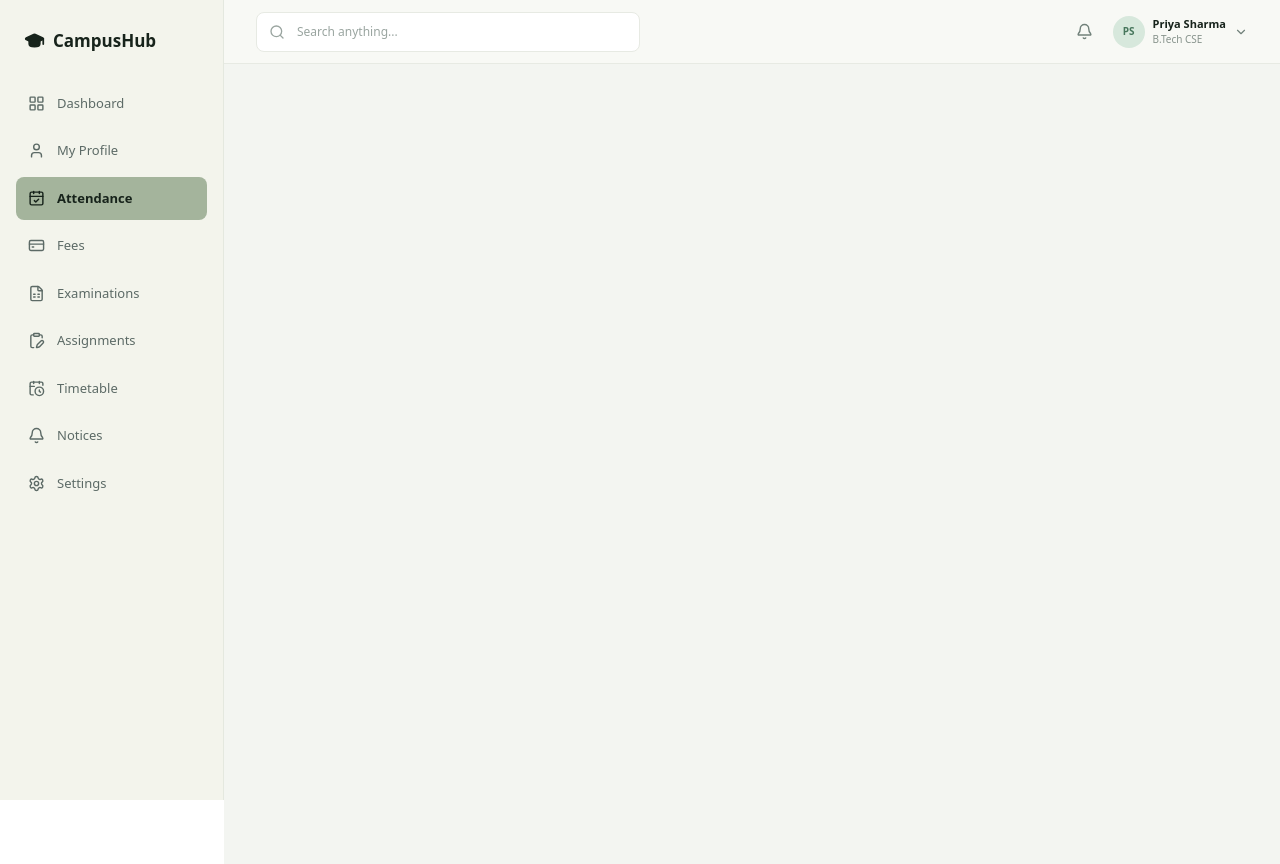
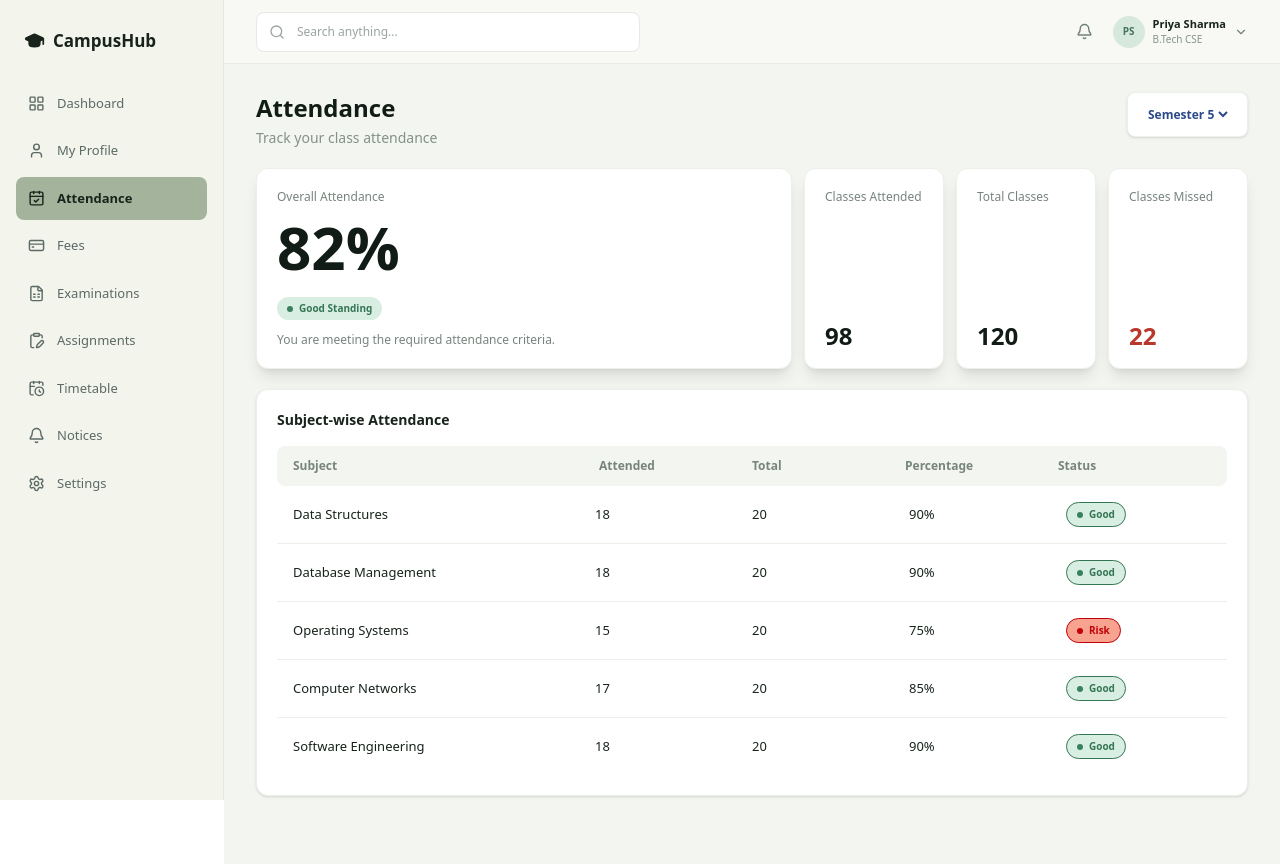
Before and after one commit to Deepanshu1-bit/CampusOS, a Next.js app in the folder Frontend/student_portal/: page /Attendance in a window 1280 px wide. Built offline with nearby package versions, Linux system fonts and the light colour scheme.

Commit message:
Updated attendance, profile pages and sidebar

```diff
--- a/Frontend/student_portal/src/app/(student)/Attendance/page.js
+++ b/Frontend/student_portal/src/app/(student)/Attendance/page.js
@@ -1,8 +1,160 @@
+'use client'
 
-export default function Attendance() {
-    return(
-        <div className="min-h-screen bg-[#f3f5f1]">
+export default function AttendancePage() {
 
-    </div>
-    )
+    const Overall_Attendance = {
+        percentage: "82",
+        status: "Good Standing",
+        message: "You are meeting the required attendance criteria.",
+    };
+
+    const Attendance_Stats = [
+        { title: "Classes Attended", mobileTitle: "Attended", value: "98", color: "text-[#111c16]" },
+        { title: "Total Classes", mobileTitle: "Total", value: "120", color: "text-[#111c16]" },
+        { title: "Classes Missed", mobileTitle: "Missed", value: "22", color: "text-[#b9382b]" },
+    ];
+
+    const Subject_Attendance = [
+        { subject: "Data Structures", attended: 18, total: 20, percentage: "90%", status: "Good" },
+        { subject: "Database Management", attended: 18, total: 20, percentage: "90%", status: "Good" },
+        { subject: "Operating Systems", attended: 15, total: 20, percentage: "75%", status: "Risk" },
+        { subject: "Computer Networks", attended: 17, total: 20, percentage: "85%", status: "Good" },
+        { subject: "Software Engineering", attended: 18, total: 20, percentage: "90%", status: "Good" },
+    ];
+
+    const Table_Headings = ["Subject", "Attended", "Total", "Percentage", "Status"];
+
+    return (
+        <div className="min-h-screen bg-[#f3f5f1] flex flex-col gap-5  px-4 pt-7 pb-20 sm:px-6 lg:px-8 lg:py-7">
+
+            {/* Heading */}
+            <section className="flex items-start justify-between gap-3">
+                <div>
+                    <h1 className="text-2xl font-bold text-[#111c16] sm:text-2xl">
+                        Attendance
+                    </h1>
+
+                    <p className="mt-1 text-sm text-[#849088]">
+                        Track your class attendance
+                    </p>
+                </div>
+
+                <div className="flex shrink-0 items-center gap-6 rounded-lg border border-[#edf0e9] bg-white px-4 py-3 text-xs font-semibold text-[#2c4a8a] shadow-sm sm:gap-8">
+                    <select defaultValue="Semester 5" className="sm:hidden">
+                        <option>Semester 1</option>
+                        <option>Semester 2</option>
+                        <option>Semester 3</option>
+                        <option>Semester 4</option>
+                        <option>Semester 5</option>
+                        <option>Semester 6</option></select>
+                    <select defaultValue="Semester 5" className="hidden sm:inline">
+                        <option>Semester 1</option>
+                        <option>Semester 2</option>
+                        <option>Semester 3</option>
+                        <option>Semester 4</option>
+                        <option>Semester 5</option>
+                        <option>Semester 6</option>
+                    </select>
+                </div>
+            </section>
+
+            {/* Overall + Stats */}
+            <section className="flex flex-col gap-3 lg:flex-row">
+
+                {/* Overall Attendance */}
+                <div className="min-w-0 rounded-xl border border-[#edf0e9] bg-white p-4 shadow-lg sm:p-5 lg:flex-1">
+                    <p className="text-[11px] text-[#77847d] sm:text-xs">
+                        Overall Attendance
+                    </p>
+
+                    <h2 className="mt-3 text-5xl font-bold leading-none text-[#111c16] sm:text-6xl">
+                        {Overall_Attendance.percentage}%
+                    </h2>
+
+                    <div className="mt-5 flex w-fit items-center gap-1.5 rounded-full bg-[#d9eee3] px-2.5 py-1 text-[10px] font-semibold text-[#347653]">
+                        <p className="size-1.5 rounded-full bg-[#37815d]" />
+                        {Overall_Attendance.status}
+                    </div>
+
+                    <p className="mt-3 text-[11px] text-[#77847d] sm:text-xs">
+                        {Overall_Attendance.message}
+                    </p>
+                </div>
+
+                {/* Small Stat Cards */}
+                <div className=" grid grid-cols-3 gap-3 lg:flex">
+                    {Attendance_Stats.map((item) => {
+                        return (
+                            <div
+                                key={item.title}
+                                className="flex flex-col gap-2 rounded-xl border border-[#edf0e9] bg-white p-3 shadow-lg sm:min-h-[120px] sm:justify-between sm:gap-0 sm:p-5 lg:min-h-0 lg:w-[140px]"
+                            >
+                                <p className="text-[11px] leading-4 text-[#77847d] sm:text-xs">
+                                    <span className="sm:hidden">{item.mobileTitle}</span>
+                                    <span className="hidden sm:inline">{item.title}</span>
+                                </p>
+
+                                <h3 className={`text-xl font-bold leading-none sm:text-2xl ${item.color}`}>
+                                    {item.value}
+                                </h3>
+                            </div>
+                        )
+                    })}
+                </div>
+            </section>
+
+            {/* Subject-wise Attendance */}
+            <section className="min-w-0 rounded-xl border border-[#edf0e9] bg-white p-4 shadow-sm sm:p-5">
+                <h2 className="text-base font-semibold text-[#17231b] sm:text-sm">
+                    Subject-wise<span className="hidden sm:inline"> Attendance</span>
+                </h2>
+
+                <div className="mt-2 overflow-x-auto sm:mt-4">
+                    <div>
+
+                        {/* Table Head - desktop only */}
+                        <div className=" hidden grid-cols-[2fr_1fr_1fr_1fr_1fr] items-center rounded-lg bg-[#f3f5f1] px-3 py-3 sm:grid sm:px-4">
+                            {Table_Headings.map((heading) => {
+                                return (
+                                    <p key={heading} className="borde text-[11px] font-semibold text-[#77847d] sm:text-xs">
+                                        {heading}
+                                    </p>
+                                )
+                            })}
+                        </div>
+
+                        {/* Table Rows */}
+                        {Subject_Attendance.map((item, index) => {
+                            return (
+                                <div
+                                    key={item.subject}
+                                    className={`flex items-center justify-between gap-3 py-3 sm:grid sm:grid-cols-[2fr_1fr_1fr_1fr_1fr] sm:px-4 sm:py-4 ${index !== Subject_Attendance.length - 1 ? "border-b border-[#edf0e9]" : ""}`}
+                                >
+                                    <div className="min-w-0">
+                                        <p className="text-sm font-semibold text-[#17231b] sm:text-[13px] sm:font-normal">{item.subject}</p>
+                                        <p className="mt-1 text-[11px] text-[#849088] sm:hidden">{item.attended}/{item.total} classes</p>
+                                    </div>
+
+                                    <p className="hidden text-xs text-[#17231b] sm:block sm:text-[13px]">{item.attended}</p>
+                                    <p className="hidden text-xs text-[#17231b] sm:block sm:text-[13px]">{item.total}</p>
+
+                                    <div className="flex shrink-0 items-center gap-3 sm:contents">
+                                        <p className="w-10 text-right text-sm font-bold text-[#111c16] sm:w-auto sm:text-left sm:text-[13px] sm:font-normal sm:text-[#17231b]">{item.percentage}</p>
+
+                                        <div
+                                            className={`border flex w-fit items-center gap-1.5 rounded-full px-2.5 py-1 text-[10px] font-semibold ${item.status === "Good" ? "bg-[#d9eee3] text-[#347653]" : "bg-[#f7a38f] text-red-700"}`}
+                                        >
+                                            <p className={`size-1.5 rounded-full ${item.status === "Good" ? "bg-[#37815d]" : "bg-red-700"}`} />
+                                            {item.status}
+                                        </div>
+                                    </div>
+                                </div>
+                            )
+                        })}
+                    </div>
+                </div>
+            </section>
+
+        </div>
+    );
 }
--- a/Frontend/student_portal/src/components/sidebar.js
+++ b/Frontend/student_portal/src/components/sidebar.js
@@ -44,7 +44,7 @@ export default function Sidebar() {
         key={item.name}
         href={item.href}
         onClick={() => setShowMore(false)}
-        className={`   flex h-12 w-auto shrink-0 flex-col items-center justify-center gap-1 rounded-lg px-2 text-[10px] transition-colors lg:h-auto lg:flex-row lg:justify-start lg:gap-3 lg:px-3 lg:py-3 lg:text-[13px]
+        className={` borde  flex h-12 w-auto shrink-0 flex-col items-center justify-center gap-1 rounded-lg px-2 text-[10px] transition-colors lg:h-auto lg:flex-row lg:justify-start lg:gap-3 lg:px-3 lg:py-3 lg:text-[13px]
           ${isActive(item.href)
             ? "bg-[#a4b49c]  font-semibold text-[#17231b]"
             : "text-[#5c6a66]    hover:bg-[#e3e9df] hover:text-black"
```
Also changed, not shown: Frontend/student_portal/src/app/(student)/Profile/page.js (+35 -13 lines).
